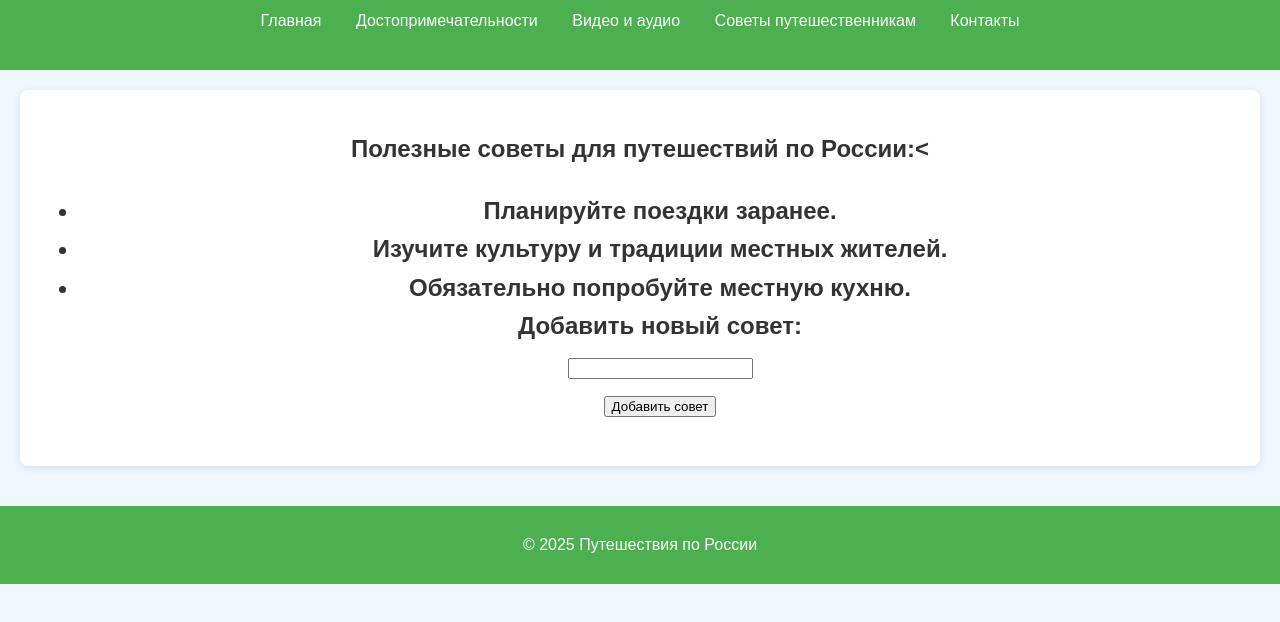
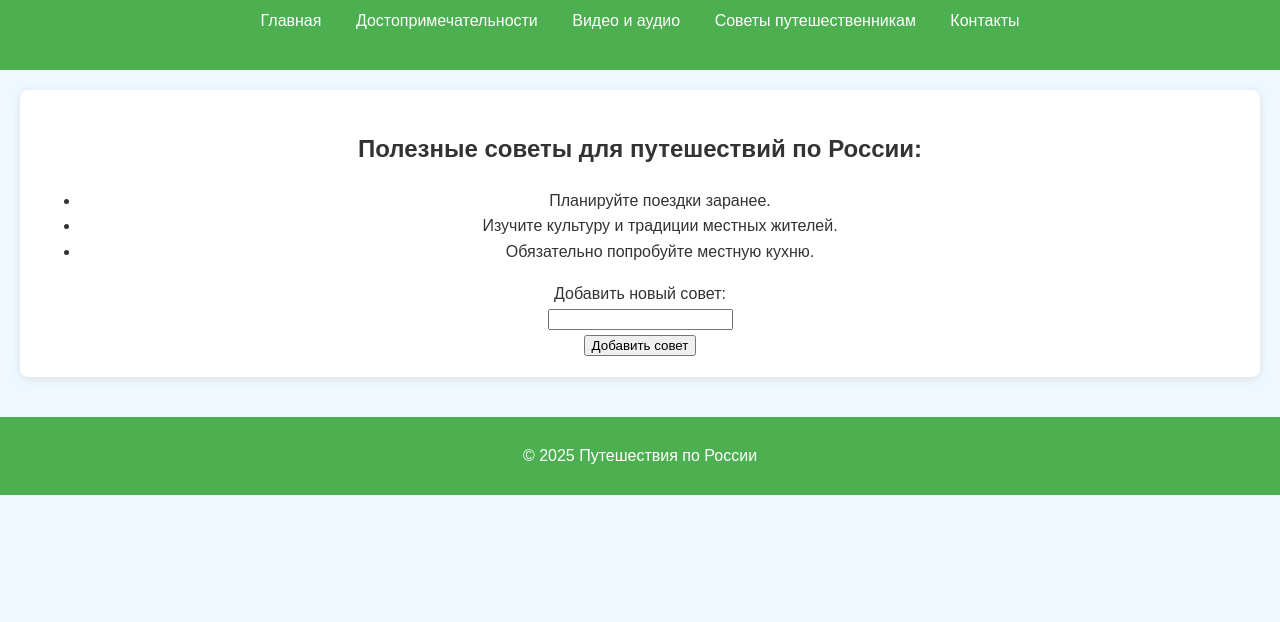
Before and after one commit to MaksimDym/ITMO.JS_CSS3_HTML5_Labs, a plain HTML site: page Control_Task/tips.html in a window 1280 px wide. Shown: the part 106-728 px from the top of the page. Drawn offline with Linux system fonts and the light colour scheme.

Commit message:
Update tips.html

```diff
--- a/Control_Task/tips.html
+++ b/Control_Task/tips.html
@@ -22,19 +22,24 @@
 
     <main>
         <section id="tipsSection">
-            <h2>Полезные советы для путешествий по России:<
+            <h2>Полезные советы для путешествий по России:</h2>
             <ul class="tips-list">
                 <li>Планируйте поездки заранее.</li>
                 <li>Изучите культуру и традиции местных жителей.</li>
                 <li>Обязательно попробуйте местную кухню.</li>
+            </ul>
 
-                <form id="tipForm">
+            <form name="tipForm">
                 <label for="newTip">Добавить новый совет:</label><br>
                 <input type="text" id="newTip" required><br>
                 <button type="submit">Добавить совет</button>
             </form>
+
             <script>
-                    document.getElementById('tipForm').addEventListener('submit', function(event) {
+                var forms = document.getElementsByName('tipForm');
+
+                if (forms.length > 0) {
+                    forms[0].addEventListener('submit', function(event) {
                         event.preventDefault();
                         const newTip = document.getElementById('newTip').value;
                         const li = document.createElement('li');
@@ -42,9 +47,10 @@
                         document.querySelector('.tips-list').appendChild(li);
                         document.getElementById('newTip').value = '';
                     });
+                } else {
+                    console.error('Форма не найдена');
+                }
             </script>
-
-            </ul>
 
         </section>
 
```
Lines whose indentation alone changed are shown as unchanged.
